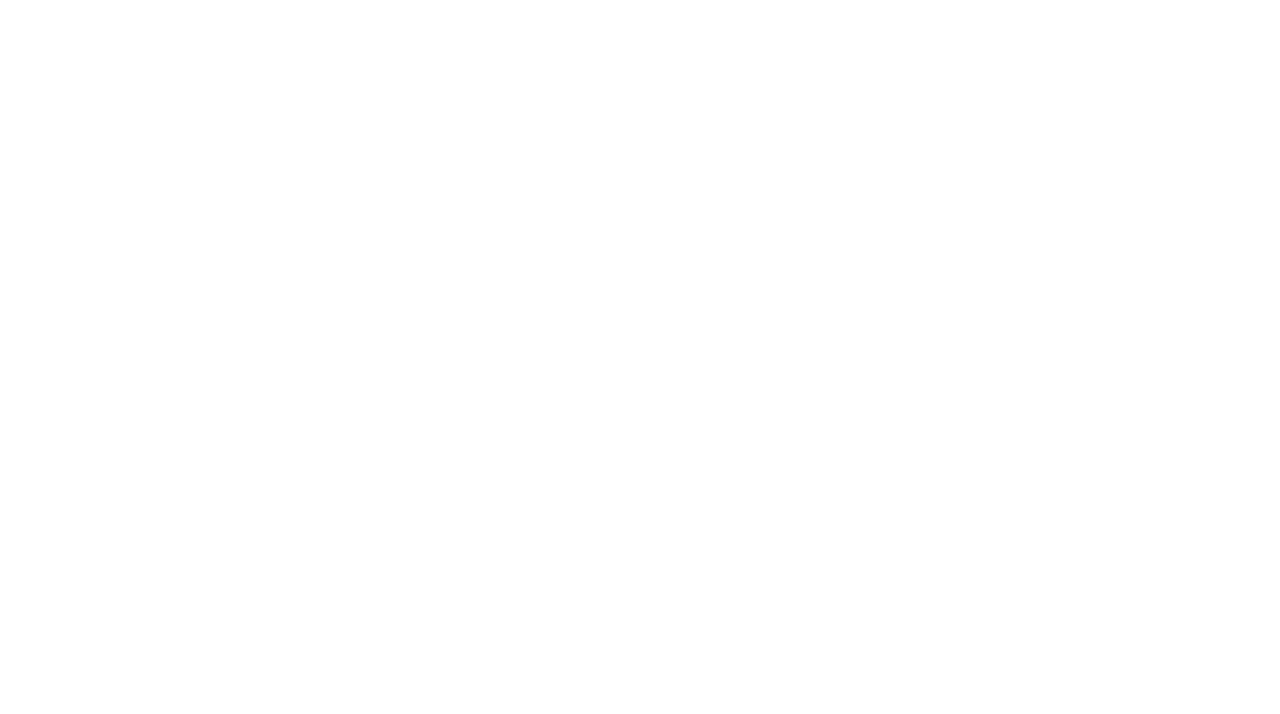
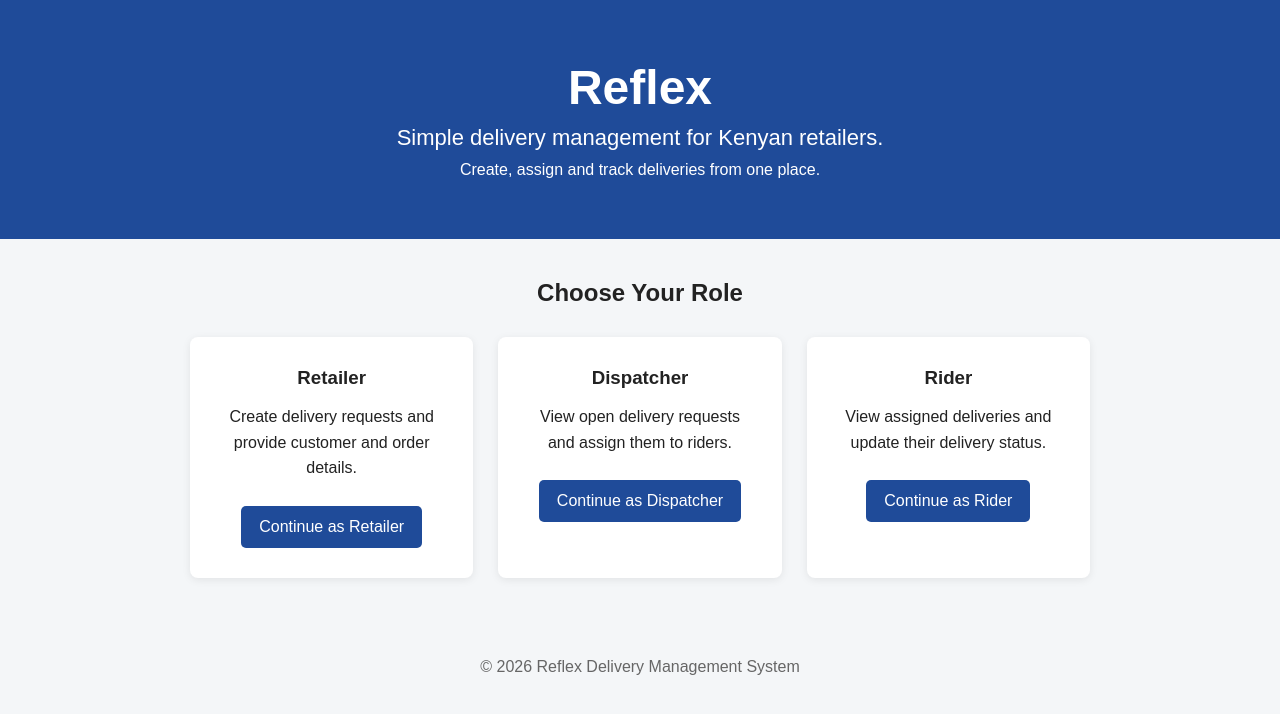
Before and after one commit to johnk-star/reflex-the-readiness-sprint, a plain HTML site: page index.html in a window 1280 px wide. Drawn offline with Linux system fonts and the light colour scheme.

Commit message:
feat: add Reflex role selection landing page

```diff
--- a/css/style.css
+++ b/css/style.css
@@ -101,3 +101,86 @@ button:hover {
     color: green;
     font-weight: bold;
 }
+
+.hero {
+    background: #1f4b99;
+    color: white;
+    padding: 60px 20px;
+    text-align: center;
+}
+
+.hero h1 {
+    font-size: 48px;
+    margin-bottom: 10px;
+}
+
+.tagline {
+    font-size: 22px;
+    margin-bottom: 10px;
+}
+
+.description {
+    font-size: 16px;
+}
+
+.roles {
+    text-align: center;
+}
+
+.roles h2 {
+    margin-bottom: 30px;
+}
+
+.role-grid {
+    display: grid;
+    grid-template-columns: repeat(3, 1fr);
+    gap: 25px;
+}
+
+.role-card {
+    background: white;
+    padding: 30px;
+    border-radius: 8px;
+    box-shadow: 0 2px 8px rgba(0, 0, 0, 0.08);
+}
+
+.role-card h3 {
+    margin-bottom: 15px;
+}
+
+.role-card p {
+    line-height: 1.6;
+    margin-bottom: 25px;
+}
+
+.role-button {
+    display: inline-block;
+    background: #1f4b99;
+    color: white;
+    text-decoration: none;
+    padding: 12px 18px;
+    border-radius: 5px;
+}
+
+.role-button:hover {
+    opacity: 0.9;
+}
+
+footer {
+    text-align: center;
+    padding: 30px;
+    margin-top: 50px;
+    color: #666;
+}
+
+@media (max-width: 768px) {
+
+    .role-grid {
+        grid-template-columns: 1fr;
+    }
+
+    .hero h1 {
+        font-size: 38px;
+    }
+
+}
--- a/index.html
+++ b/index.html
@@ -0,0 +1,114 @@
+<!DOCTYPE html>
+<html lang="en">
+<head>
+    <meta charset="UTF-8">
+    <meta name="viewport" content="width=device-width, initial-scale=1.0">
+
+    <title>Reflex | Delivery Management System</title>
+
+    <link rel="stylesheet" href="css/style.css">
+</head>
+
+<body>
+
+    <header class="hero">
+        <div class="hero-content">
+
+            <h1>Reflex</h1>
+
+            <p class="tagline">
+                Simple delivery management for Kenyan retailers.
+            </p>
+
+            <p class="description">
+                Create, assign and track deliveries from one place.
+            </p>
+
+        </div>
+    </header>
+
+
+    <main class="container">
+
+        <section class="roles">
+
+            <h2>Choose Your Role</h2>
+
+            <div class="role-grid">
+
+                <!-- Retailer -->
+                <div class="role-card">
+
+                    <h3>Retailer</h3>
+
+                    <p>
+                        Create delivery requests and provide
+                        customer and order details.
+                    </p>
+
+                    <a
+                        href="pages/retailer.html"
+                        class="role-button"
+                    >
+                        Continue as Retailer
+                    </a>
+
+                </div>
+
+
+                <!-- Dispatcher -->
+                <div class="role-card">
+
+                    <h3>Dispatcher</h3>
+
+                    <p>
+                        View open delivery requests and
+                        assign them to riders.
+                    </p>
+
+                    <a
+                        href="pages/dispatcher.html"
+                        class="role-button"
+                    >
+                        Continue as Dispatcher
+                    </a>
+
+                </div>
+
+
+                <!-- Rider -->
+                <div class="role-card">
+
+                    <h3>Rider</h3>
+
+                    <p>
+                        View assigned deliveries and
+                        update their delivery status.
+                    </p>
+
+                    <a
+                        href="pages/rider.html"
+                        class="role-button"
+                    >
+                        Continue as Rider
+                    </a>
+
+                </div>
+
+            </div>
+
+        </section>
+
+    </main>
+
+
+    <footer>
+
+        <p>
+            &copy; 2026 Reflex Delivery Management System
+        </p>
+
+    </footer>
+
+</body>
+</html>
```
